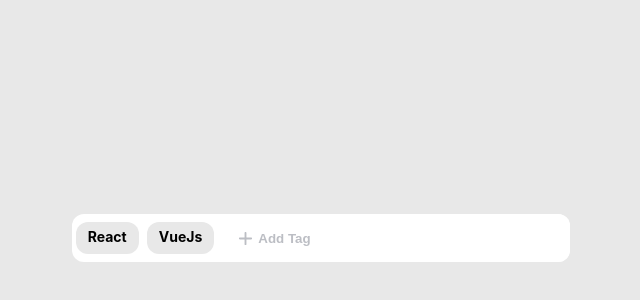
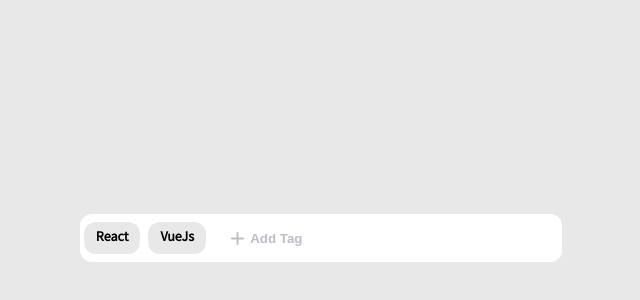
Before and after one commit to mrfarhadir/MultiSelectInput, a React (Create React App) app: page / in a window 1280 px wide. Shown: the part 162-462 px from the top of the page, without its empty margins (319-959 px from the left). Built offline with nearby package versions, Linux system fonts and the light colour scheme.

Commit message:
Add Source sans pro fonts from Google Fonts

```diff
--- a/public/index.html
+++ b/public/index.html
@@ -10,6 +10,9 @@
       content="Web site created using create-react-app"
     />
     <link rel="apple-touch-icon" href="%PUBLIC_URL%/logo192.png" />
+    <link rel="preconnect" href="https://fonts.googleapis.com">
+    <link rel="preconnect" href="https://fonts.gstatic.com" crossorigin>
+    <link href="https://fonts.googleapis.com/css2?family=Source+Sans+Pro:wght@200;300;400&display=swap" rel="stylesheet">
     <!--
       manifest.json provides metadata used when your web app is installed on a
       user's mobile device or desktop. See https://developers.google.com/web/fundamentals/web-app-manifest/
--- a/src/index.css
+++ b/src/index.css
@@ -2,9 +2,7 @@
 
 body {
   margin: 0;
-  font-family: -apple-system, BlinkMacSystemFont, 'Segoe UI', 'Roboto', 'Oxygen',
-    'Ubuntu', 'Cantarell', 'Fira Sans', 'Droid Sans', 'Helvetica Neue',
-    sans-serif;
+  font-family: 'Source Sans Pro', sans-serif;
   -webkit-font-smoothing: antialiased;
   -moz-osx-font-smoothing: grayscale;
   background: var(--background);
```
